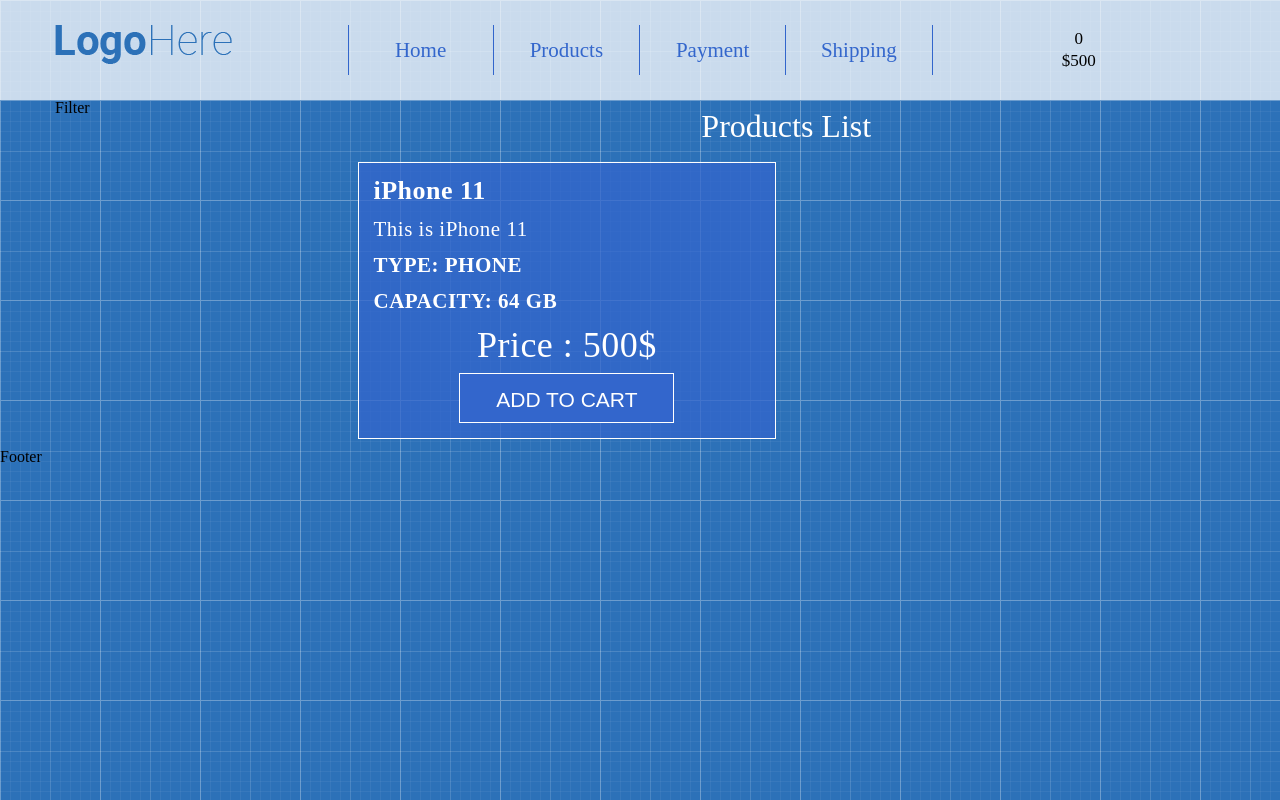
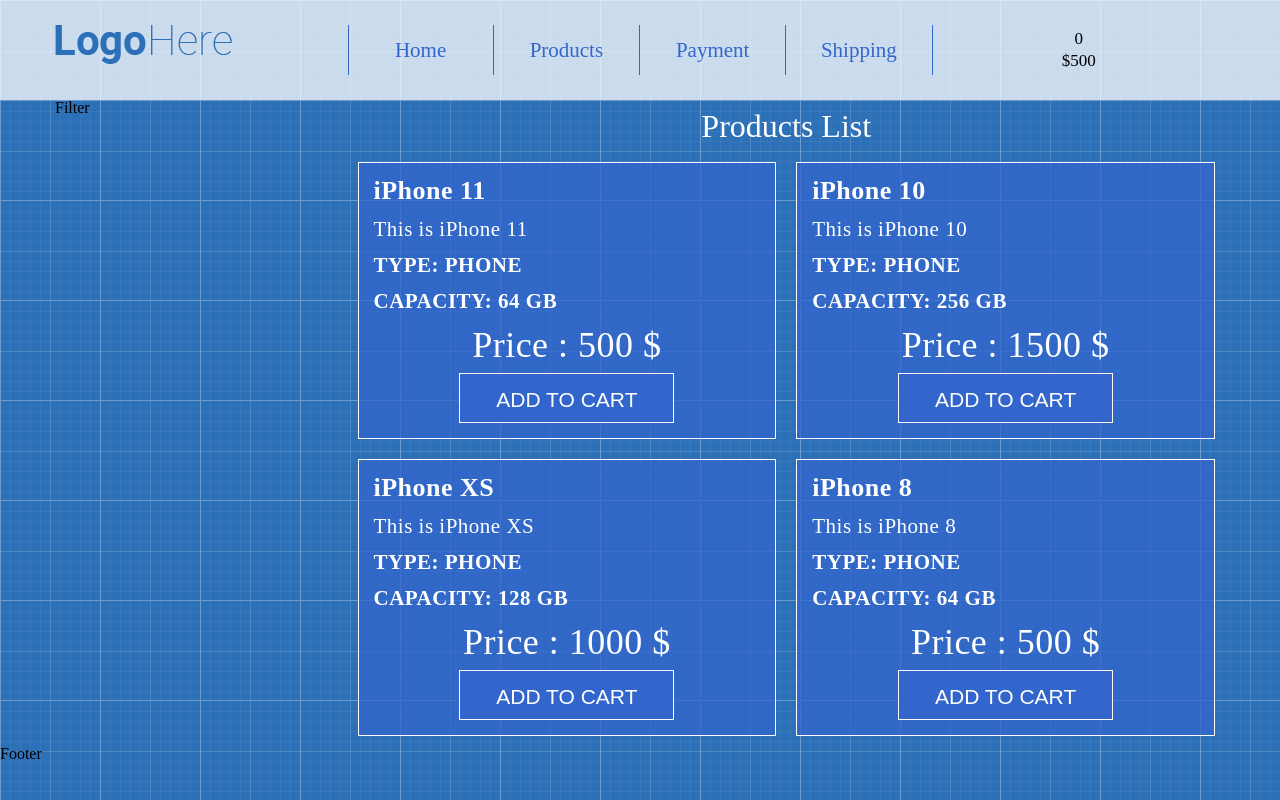
Before and after one commit to vasKenobi/shopReact, a React (Create React App) app: page / in a window 1280 px wide. Built offline with nearby package versions, Linux system fonts and the light colour scheme.

Commit message:
added product info

```diff
--- a/src/App/Main/Products/ProductListItem.js
+++ b/src/App/Main/Products/ProductListItem.js
@@ -1,14 +1,14 @@
 import React from 'react'
 import './ProductListItem.css'
 
-const ProductListItem = () => {
+const ProductListItem = (props) => {
     return (
         <div className="product-list-item">
-            <div className="product-title">iPhone 11</div>
-            <div className="product-description">This is iPhone 11</div>
-            <div className="product-features">Type: phone</div>
-            <div className="product-features">Capacity: 64 Gb</div>
-            <div className="product-price">Price : 500$</div>
+            <div className="product-title">{props.name}</div>
+            <div className="product-description">{props.description}</div>
+            <div className="product-features">Type: {props.type}</div>
+            <div className="product-features">Capacity: {props.capacity} Gb</div>
+            <div className="product-price">Price : {props.price} $</div>
             <button className="btn btn-add-to-cart">Add to cart</button>
 
         </div>
--- a/src/App/Main/Products/ProductsList.js
+++ b/src/App/Main/Products/ProductsList.js
@@ -7,7 +7,41 @@ const ProductsList = () => {
             <h1 className="page-title">Products List</h1>
             <div className="row">
                 <div className="col-lg-6">
-                    <ProductListItem/>
+                <ProductListItem
+                        name="iPhone 11"
+                        description="This is iPhone 11"
+                        capacity="64"
+                        type="phone"
+                        price="500"
+                    />
+                </div>
+                <div className="col-lg-6">
+                    <ProductListItem
+                        name="iPhone 10"
+                        description="This is iPhone 10"
+                        capacity="256"
+                        type="phone"
+                        price="1500"
+                    />
+                </div>
+                <div className="col-lg-6">
+                    <ProductListItem
+                        name="iPhone XS"
+                        description="This is iPhone XS"
+                        capacity="128"
+                        type="phone"
+                        price="1000"
+                    />
+                </div>
+                <div className="col-lg-6">
+                    <ProductListItem
+                        name="iPhone 8"
+                        description="This is iPhone 8"
+                        capacity="64"
+                        type="phone"
+                        price="500"
+                    />
+
                 </div>
             </div>
 
```
